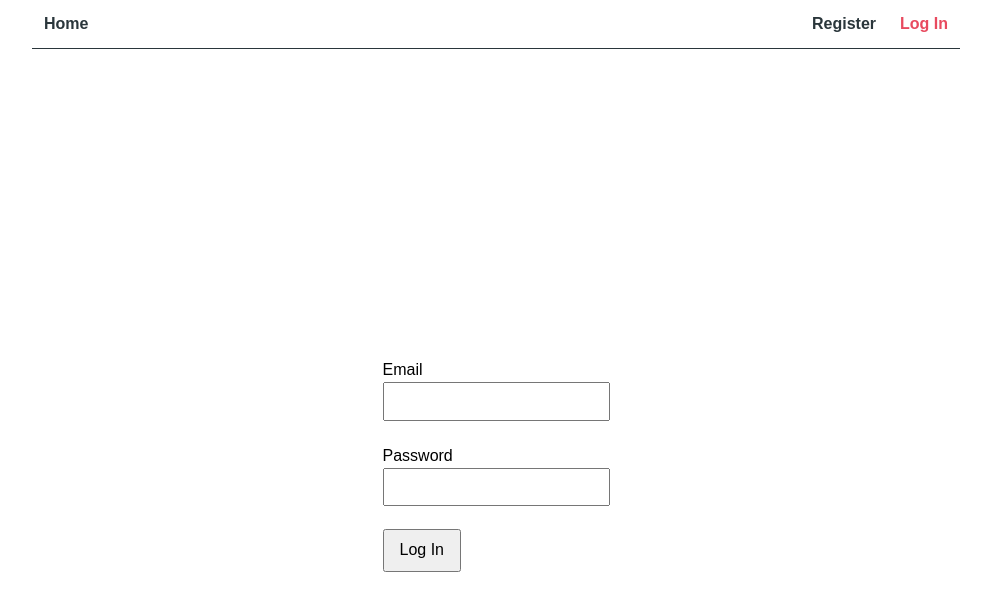
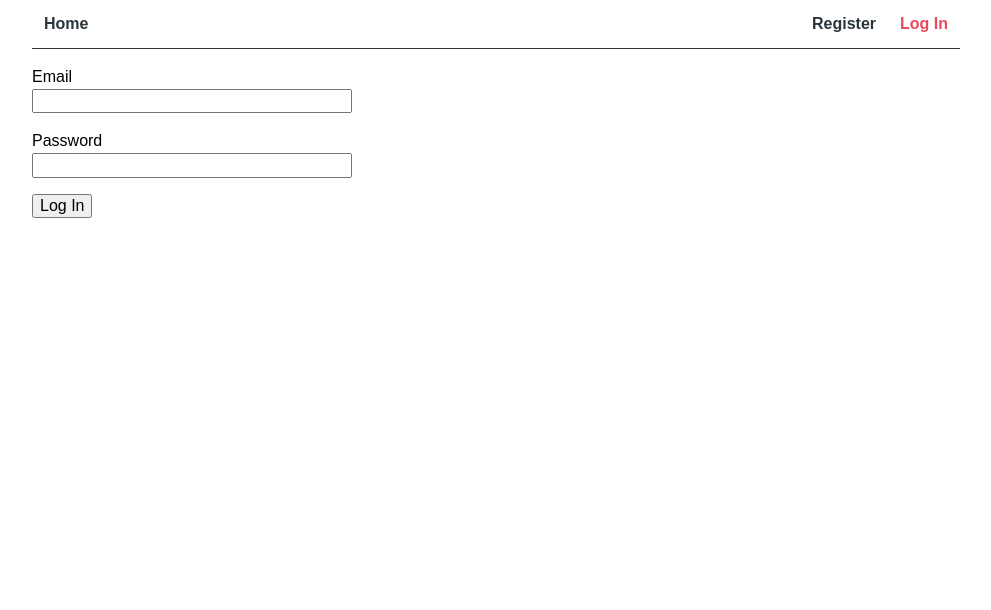
Before and after one commit to Krystyna1307/goit-react-hw-08, a React (Vite) app: page /login in a window 1280 px wide. Shown: the top 610 px of the page, without its empty margins (144-1135 px from the left). Built offline with nearby package versions, Linux system fonts and the light colour scheme.

Commit message:
css LoginForm

```diff
--- a/src/components/LoginForm/LoginForm.jsx
+++ b/src/components/LoginForm/LoginForm.jsx
@@ -17,20 +17,18 @@ const LoginForm = () => {
   };
 
   return (
-    <div className={s.wrapper}>
+    <div>
       <Formik onSubmit={handleSubmit} initialValues={initialValues}>
         <Form className={s.form}>
           <label className={s.label}>
             Email
-            <Field className={s.input} name="email" />
+            <Field name="email" />
           </label>
           <label>
             Password
-            <Field className={s.input} name="password" />
+            <Field name="password" />
           </label>
-          <button type="submit" className={s.btn}>
-            Log In
-          </button>
+          <button type="submit">Log In</button>
         </Form>
       </Formik>
     </div>
--- a/src/components/LoginForm/LoginForm.module.css
+++ b/src/components/LoginForm/LoginForm.module.css
@@ -1,30 +1,9 @@
-.wrapper {
-  display: flex;
-  justify-content: center;
-  align-items: center;
-  min-height: 100vh;
-  flex-direction: column;
-  gap: 20px;
+.form {
+  width: 320px;
 }
 
-.form {
-  display: flex;
-  flex-direction: column;
-  align-items: start;
-  gap: 15px;
-  padding: 15px;
-  & button {
-    padding: 10px 15px;
-  }
-}
 label {
   display: flex;
   flex-direction: column;
-  margin-bottom: 8px;
+  margin-bottom: 16px;
 }
-input {
-  font-family: inherit;
-  text-indent: 5px;
-  padding: 8px;
-  font-size: inherit;
-}
--- a/src/components/RegistrationForm/RegistrationForm.jsx
+++ b/src/components/RegistrationForm/RegistrationForm.jsx
@@ -29,21 +29,21 @@ const RegistrationForm = () => {
   };
 
   return (
-    <div className={s.wrapper}>
+    <div>
       <Formik onSubmit={handleSubmit} initialValues={initialValues}>
         <Form className={s.form}>
           <label className={s.label}>
             Name
-            <Field className={s.input} name="name" />
+            <Field name="name" />
           </label>
 
           <label className={s.label}>
             Email
-            <Field className={s.input} name="email" />
+            <Field name="email" />
           </label>
           <label className={s.label}>
             Password
-            <Field className={s.input} name="password" type="password" />
+            <Field name="password" type="password" />
           </label>
           <button type="submit">Submit</button>
         </Form>
--- a/src/components/RegistrationForm/RegistrationForm.module.css
+++ b/src/components/RegistrationForm/RegistrationForm.module.css
@@ -1,30 +1,8 @@
-.wrapper {
-  display: flex;
-  justify-content: center;
-  align-items: center;
-  min-height: 100vh;
-  flex-direction: column;
-  gap: 20px;
-}
-
 .form {
-  display: flex;
-  flex-direction: column;
-  align-items: start;
-  gap: 15px;
-  padding: 15px;
-  & button {
-    padding: 10px 15px;
-  }
+  width: 320px;
 }
 label {
   display: flex;
   flex-direction: column;
-  margin-bottom: 8px;
+  margin-bottom: 16px;
 }
-input {
-  font-family: inherit;
-  text-indent: 5px;
-  padding: 8px;
-  font-size: inherit;
-}
```
